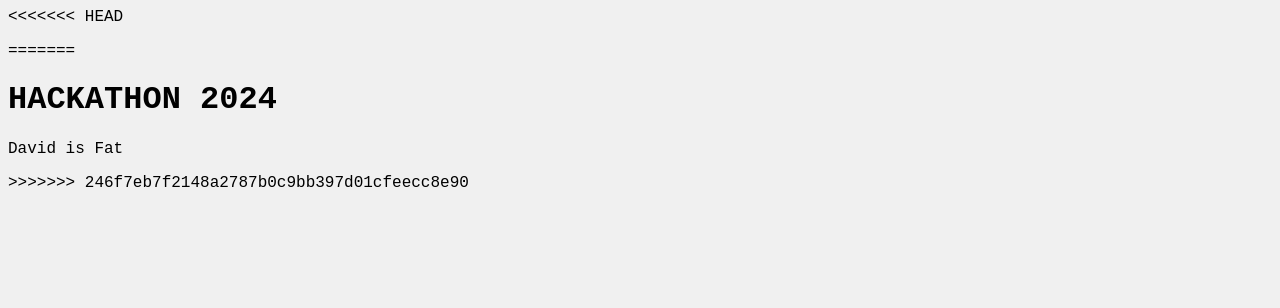
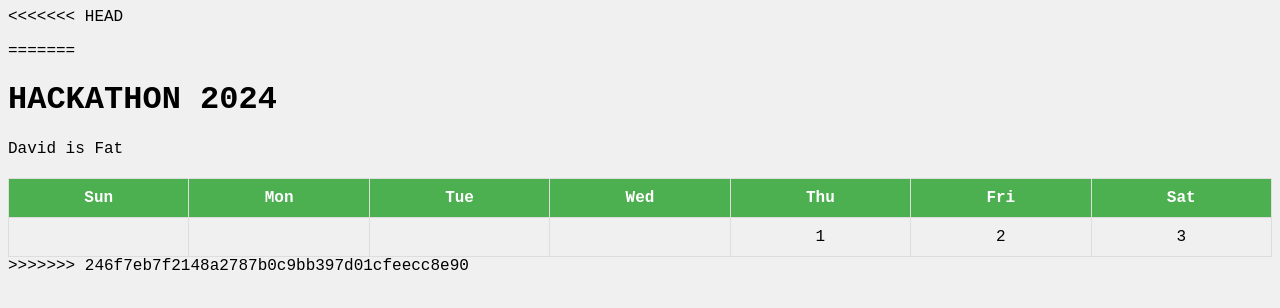
Before and after one commit to libinglim/HackAThon2024, a plain HTML site: page index.html in a window 1280 px wide. Drawn offline with Linux system fonts and the light colour scheme; a web font is replaced by a local one.

Commit message:
calender
calender

```diff
--- a/index.html
+++ b/index.html
@@ -42,6 +42,31 @@
         <div class = "main-paragraph">
             <p>David is Fat</p>
         </div>
+        <table>
+            <thead>
+                <tr>
+                    <th>Sun</th>
+                    <th>Mon</th>
+                    <th>Tue</th>
+                    <th>Wed</th>
+                    <th>Thu</th>
+                    <th>Fri</th>
+                    <th>Sat</th>
+                </tr>
+            </thead>
+            <tbody>
+                <tr>
+                    <td></td>
+                    <td></td>
+                    <td></td>
+                    <td></td>
+                    <td>1</td>
+                    <td>2</td>
+                    <td>3</td>
+                </tr>
+                <!-- Add more rows as needed -->
+            </tbody>
+        </table>
     </body>
 >>>>>>> 246f7eb7f2148a2787b0c9bb397d01cfeecc8e90
 </html>
```
